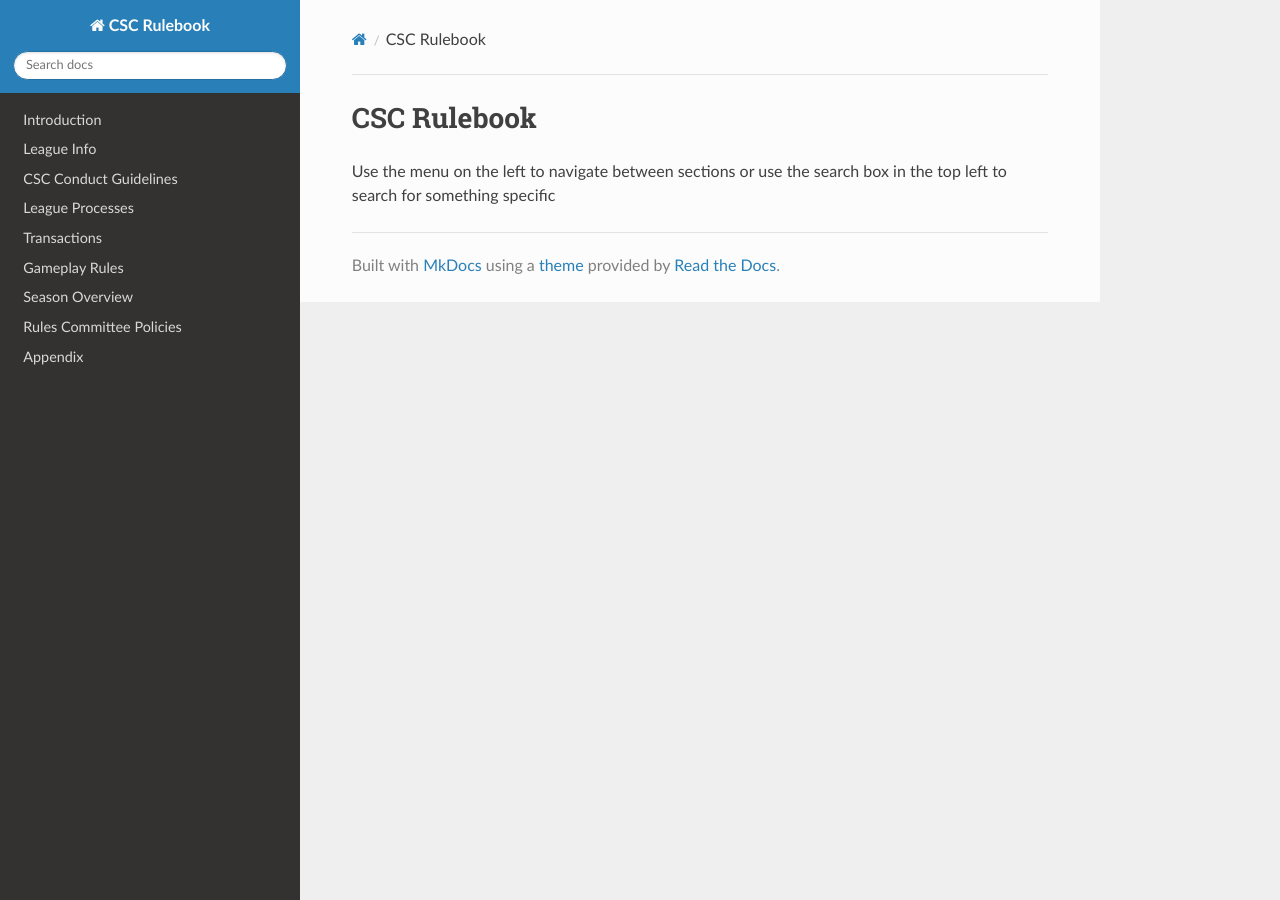
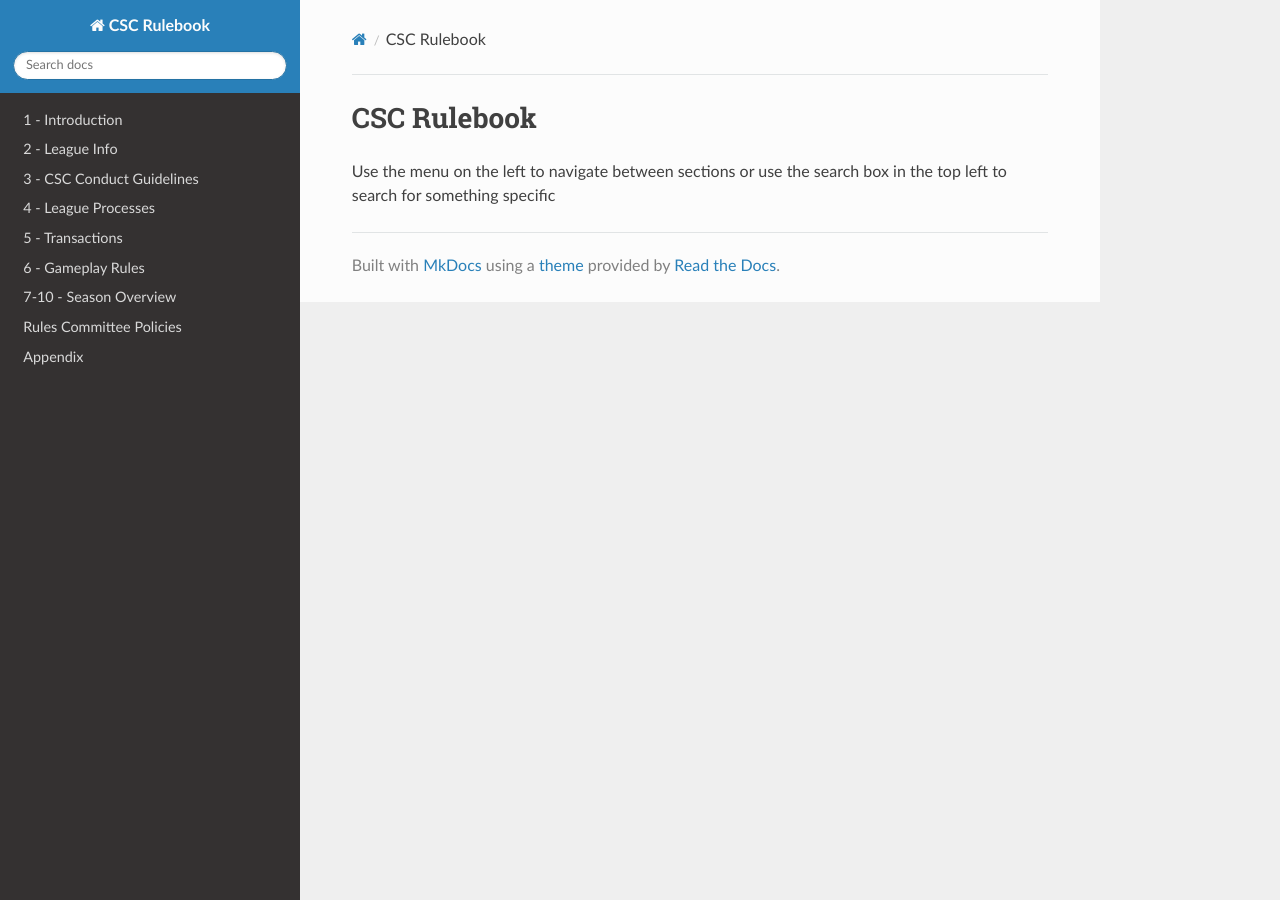
Before and after one commit to techlover1/csc-rulebook, an MkDocs documentation site: the page built from docs/index.md, in a window 1280 px wide. Built offline with MkDocs 1.6.1, drawn with Linux system fonts in a browser that asks for light colours; nearby versions of some CDN libraries.

Commit message:
Add section numbers to navbar

```diff
--- a/mkdocs.yml
+++ b/mkdocs.yml
@@ -2,12 +2,12 @@ site_name: CSC Rulebook
 site_url: https://csconfederation.github.io/rulebook/
 theme: readthedocs
 nav:
-    - Introduction: 1_introduction.md
-    - League Info: 2_league-info.md
-    - CSC Conduct Guidelines: 3_csc-conduct-guidelines.md
-    - League Processes: 4_league-processes.md
-    - Transactions: 5_transactions.md
-    - Gameplay Rules: 6_gameplay-rules.md
-    - Season Overview: 7_season-overview.md
+    - 1 - Introduction: 1_introduction.md
+    - 2 - League Info: 2_league-info.md
+    - 3 - CSC Conduct Guidelines: 3_csc-conduct-guidelines.md
+    - 4 - League Processes: 4_league-processes.md
+    - 5 - Transactions: 5_transactions.md
+    - 6 - Gameplay Rules: 6_gameplay-rules.md
+    - 7-10 - Season Overview: 7_season-overview.md
     - Rules Committee Policies: X_rc-policies.md
     - Appendix: Y_appendix.md
```
